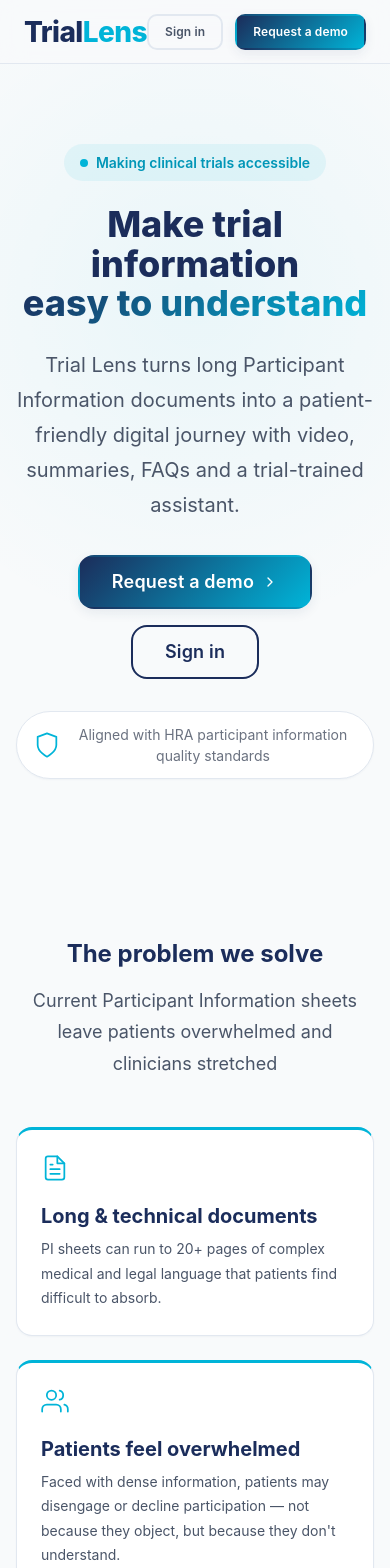
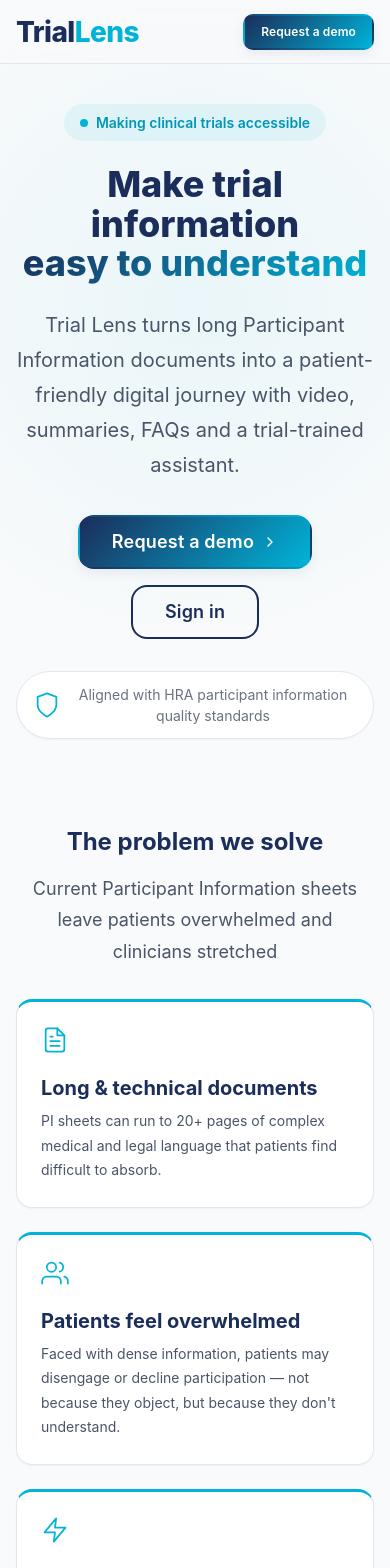
Before and after one commit to arjunnitc1/eptriallens, a Next.js app: page / in a window 390 px wide. Shown: the top 1568 px of the page. Built offline with nearby package versions, Linux system fonts and the light colour scheme.

Commit message:
Mobile page layout improvement

```diff
--- a/src/app/dashboard/page.jsx
+++ b/src/app/dashboard/page.jsx
@@ -127,12 +127,12 @@
     },
     loadingGrid: {
         display: 'grid',
-        gridTemplateColumns: 'repeat(auto-fill, minmax(340px, 1fr))',
+        gridTemplateColumns: 'repeat(auto-fill, minmax(min(100%, 340px), 1fr))',
         gap: 'var(--space-6)',
     },
     projectGrid: {
         display: 'grid',
-        gridTemplateColumns: 'repeat(auto-fill, minmax(340px, 1fr))',
+        gridTemplateColumns: 'repeat(auto-fill, minmax(min(100%, 340px), 1fr))',
         gap: 'var(--space-6)',
     },
     projectCard: {
--- a/src/app/dashboard/projects/new/page.jsx
+++ b/src/app/dashboard/projects/new/page.jsx
@@ -191,6 +191,7 @@
     },
     row: {
         display: 'flex',
+        flexWrap: 'wrap',
         gap: 'var(--space-4)',
     },
     actions: {
--- a/src/app/globals.css
+++ b/src/app/globals.css
@@ -632,6 +632,10 @@
     --text-5xl: 2.25rem;
     --text-4xl: 1.875rem;
     --text-3xl: 1.5rem;
+    --space-20: 3rem;
+    --space-24: 4rem;
+    --space-16: 2.5rem;
+    --space-12: 2rem;
   }
 
   .container {
@@ -645,6 +649,45 @@
   .tab {
     padding: var(--space-3) var(--space-3);
     font-size: var(--text-xs);
+  }
+
+  .nav-inner {
+    padding: 0 var(--space-4) !important;
+  }
+  .nav-hide-mobile {
+    display: none !important;
+  }
+  .hero-section {
+    padding-top: calc(var(--header-height) + var(--space-10)) !important;
+    padding-bottom: var(--space-10) !important;
+  }
+
+  .dashboard-sidebar {
+    position: relative !important;
+    width: 100% !important;
+    height: auto !important;
+    border-right: none !important;
+    border-bottom: 1px solid var(--color-border) !important;
+  }
+  .dashboard-sidebar-header {
+    justify-content: space-between !important;
+  }
+  .dashboard-nav {
+    flex-direction: row !important;
+    overflow-x: auto !important;
+    padding: var(--space-2) var(--space-4) !important;
+  }
+  .dashboard-nav-item {
+    min-height: auto !important;
+    padding: var(--space-2) var(--space-3) !important;
+    white-space: nowrap !important;
+  }
+  .dashboard-footer {
+    display: none !important;
+  }
+  .dashboard-main {
+    margin-left: 0 !important;
+    padding: var(--space-4) !important;
   }
 }
 
--- a/src/app/p/[token]/page.jsx
+++ b/src/app/p/[token]/page.jsx
@@ -1373,7 +1373,7 @@
     },
     videoContainer: {
         width: '100%',
-        height: '420px',
+        aspectRatio: '16/9',
         borderRadius: 'var(--radius-lg)',
         background: '#000',
         overflow: 'hidden',
@@ -1443,7 +1443,7 @@
         alignItems: 'flex-start',
         gap: '8px',
         marginBottom: '8px',
-        maxWidth: '90%',
+        maxWidth: '100%',
     },
     miniAvatar: {
         width: '32px',
--- a/src/app/page.jsx
+++ b/src/app/page.jsx
@@ -40,18 +40,18 @@
     return (
         <div>
             {/* ─── Navigation ─── */}
-            <nav style={s.nav}>
-                <div style={s.navInner} className="container">
+            <nav style={s.nav} className="nav-container">
+                <div style={s.navInner} className="container nav-inner">
                     <Logo size="md" />
-                    <div style={s.navLinks}>
-                        <Link href="/auth/sign-in" className="btn btn-ghost btn-sm">Sign in</Link>
+                    <div style={s.navLinks} className="nav-links">
+                        <Link href="/auth/sign-in" className="btn btn-ghost btn-sm nav-hide-mobile">Sign in</Link>
                         <Link href="#demo" className="btn btn-primary btn-sm">Request a demo</Link>
                     </div>
                 </div>
             </nav>
 
             {/* ─── Hero ─── */}
-            <section style={s.hero} id="hero">
+            <section style={s.hero} className="hero-section" id="hero">
                 <div style={s.heroGlow} />
                 <div style={s.heroContent} className="container">
                     <div style={s.heroBadge}>
@@ -341,7 +341,7 @@
     },
     problemGrid: {
         display: 'grid',
-        gridTemplateColumns: 'repeat(auto-fit, minmax(260px, 1fr))',
+        gridTemplateColumns: 'repeat(auto-fit, minmax(min(100%, 260px), 1fr))',
         gap: 'var(--space-6)',
     },
     problemCard: {
@@ -357,7 +357,7 @@
     },
     statsGrid: {
         display: 'grid',
-        gridTemplateColumns: 'repeat(auto-fit, minmax(220px, 1fr))',
+        gridTemplateColumns: 'repeat(auto-fit, minmax(min(100%, 220px), 1fr))',
         gap: 'var(--space-6)',
         marginBottom: 'var(--space-6)',
     },
@@ -388,7 +388,7 @@
     },
     stepsGrid: {
         display: 'grid',
-        gridTemplateColumns: 'repeat(auto-fit, minmax(250px, 1fr))',
+        gridTemplateColumns: 'repeat(auto-fit, minmax(min(100%, 250px), 1fr))',
         gap: 'var(--space-6)',
     },
     stepCard: {
@@ -419,7 +419,7 @@
     },
     featuresGrid: {
         display: 'grid',
-        gridTemplateColumns: 'repeat(auto-fit, minmax(250px, 1fr))',
+        gridTemplateColumns: 'repeat(auto-fit, minmax(min(100%, 250px), 1fr))',
         gap: 'var(--space-6)',
     },
     featureCard: {
@@ -444,15 +444,17 @@
     },
     footerInner: {
         display: 'flex',
-        justifyContent: 'space-between',
-        alignItems: 'flex-start',
-        flexWrap: 'wrap',
+        flexDirection: 'column',
+        alignItems: 'center',
+        textAlign: 'center',
         gap: 'var(--space-8)',
         marginBottom: 'var(--space-8)',
     },
     footerLinks: {
         display: 'flex',
-        gap: 'var(--space-6)',
+        flexDirection: 'column',
+        alignItems: 'center',
+        gap: 'var(--space-4)',
         flexWrap: 'wrap',
     },
     footerLink: {
```
Also changed, not shown: src/app/dashboard/layout.jsx (+6 -5 lines).
